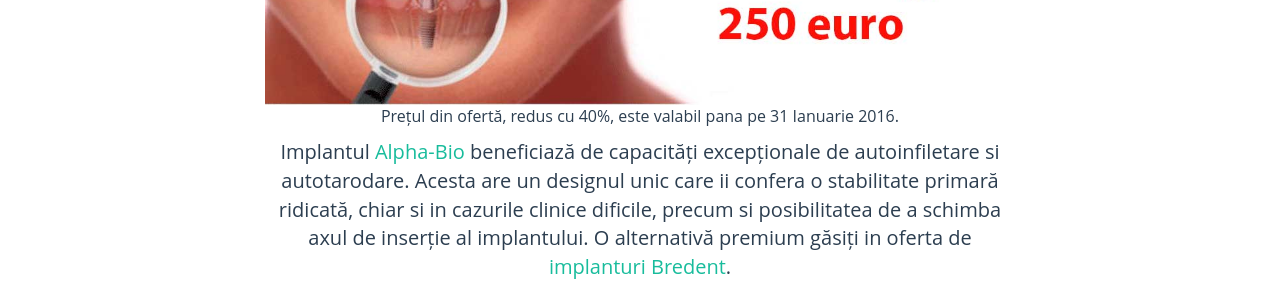
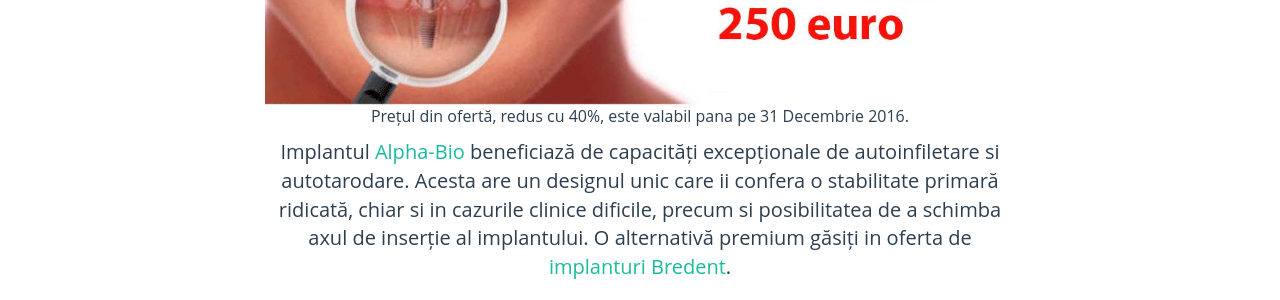
Before and after one commit to littledentgopo/offerdent, a Jekyll site: the page built from promotie-alphabio.html, in a window 1280 px wide and 900 px high, scrolled down 1239 px. Shown: the part 155-455 px from the top of the window. Built offline with Jekyll 4.4.1, drawn with Linux system fonts in a browser that asks for light colours.

Commit message:
Update _config.yml

```diff
--- a/_config.yml
+++ b/_config.yml
@@ -29,7 +29,7 @@ contact:
         fb:
 
 offer:
-    expirydate: 31 Ianuarie 2016
+    expirydate: 31 Decembrie 2016
 
 permalink: none
 
```
